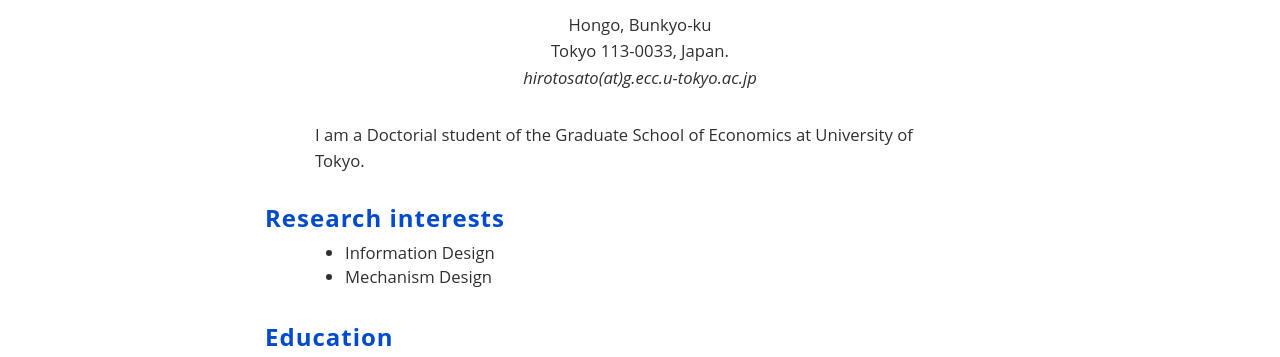
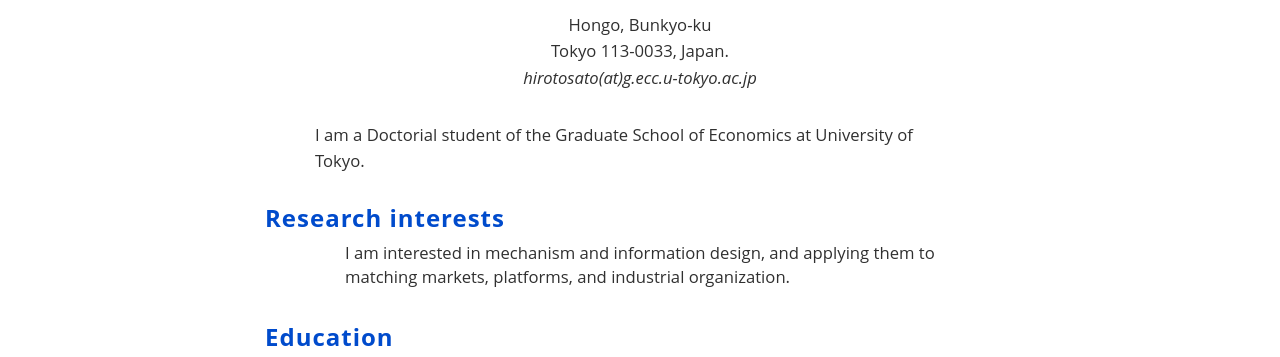
Before and after one commit to HirotoSato0127/HirotoSato0127.github.io, a plain HTML site: page index.html in a window 1280 px wide. Shown: the part 370-727 px from the top of the page. Drawn offline with Linux system fonts and the light colour scheme.

Commit message:
I refine Research interest

```diff
--- a/index.html
+++ b/index.html
@@ -89,12 +89,7 @@
                 </h3>
                 <ul style="text-align:left; padding: 0 50px 0 80px;
                   color:#303030; font-size: 12.5pt;">
-                  <li>
-                    Information Design
-                  </li>
-                  <li>
-                    Mechanism Design
-                  </li>
+                  I am interested in mechanism and information design, and applying them to matching markets, platforms, and industrial organization.
                 </ul>
 
               </p>
```
